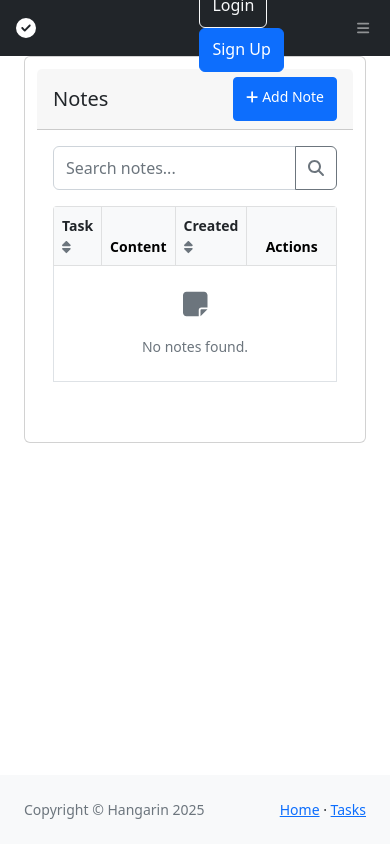
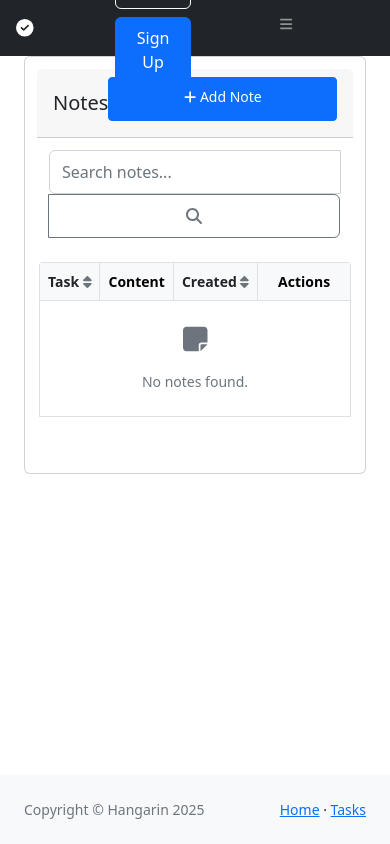
Before and after one commit to acesuus/Hangarin, a Django app: page /notes/ in a window 390 px wide. Run offline with Django 5.2, Linux system fonts and the light colour scheme; data that the repository does not hold is empty; some libraries are stand-ins or nearby versions.

Commit message:
added responsiveness

```diff
--- a/myproject/static/css/responsive.css
+++ b/myproject/static/css/responsive.css
@@ -1,68 +1,180 @@
+
+/* Base mobile styles */
+* {
+    box-sizing: border-box;
+    -webkit-tap-highlight-color: transparent;
+}
+
+html, body {
+    overflow-x: hidden;
+    width: 100%;
+    -webkit-text-size-adjust: 100%;
+}
 
 @media (max-width: 576px) {
+    /* Layout */
     .container-fluid {
         padding-left: 10px;
         padding-right: 10px;
     }
 
+    /* Navigation */
+    #layoutSidenav_content {
+        padding-left: 0 !important;
+        margin-left: 0 !important;
+    }
 
+    .sb-sidenav {
+        width: 100%;
+        max-width: 100%;
+        transform: translateX(-100%);
+        transition: transform .15s ease-in-out;
+    }
+
+    .sb-sidenav-toggled .sb-sidenav {
+        transform: translateX(0);
+    }
+
+    .navbar-brand {
+        font-size: 1.1rem;
+        padding: 0.5rem;
+    }
+
+    /* Cards */
     .card {
         margin-bottom: 1rem;
         padding: 0.75rem;
     }
 
+    .card-body {
+        padding: 0.75rem;
+    }
 
+    /* Tables */
     .table-responsive {
         font-size: 0.875rem;
+        margin: 0 -10px;
+        width: calc(100% + 20px);
     }
 
+    .table td, .table th {
+        padding: 0.5rem;
+    }
 
+    /* Forms */
     .form-control, .form-select {
         font-size: 16px; /* Prevents iOS zoom on focus */
+        height: 44px;
     }
-
 
     .btn {
         padding: 0.5rem 0.75rem;
         min-height: 44px;
+        width: 100%;
+        margin-bottom: 0.5rem;
     }
 
-    /* Improve mobile navigation */
-    .sb-sidenav {
+    /* Dropdowns */
+    .dropdown-menu {
+        font-size: 0.875rem;
+        max-height: 70vh;
+        overflow-y: auto;
+        position: fixed !important;
+        bottom: 0 !important;
+        left: 0 !important;
+        right: 0 !important;
         width: 100%;
-        max-width: 100%;
+        margin: 0;
+        border-radius: 1rem 1rem 0 0;
+        box-shadow: 0 -2px 10px rgba(0,0,0,0.1);
     }
 
-    /* Improve dropdown menus on mobile */
-    .dropdown-menu {
-        font-size: 0.875rem;
-        max-height: 80vh;
-        overflow-y: auto;
+    .dropdown-item {
+        padding: 0.75rem 1rem;
+    }
+
+    /* Typography */
+    h1, .h1 { font-size: 1.5rem !important; }
+    h2, .h2 { font-size: 1.3rem !important; }
+    h3, .h3 { font-size: 1.2rem !important; }
+    h4, .h4 { font-size: 1.1rem !important; }
+
+    /* Search form */
+    .d-md-inline-block.form-inline {
+        width: 100%;
+        margin: 0.5rem 0;
     }
 }
 
-@media (max-width: 768px) {
-    /* Adjust spacing for medium devices */
+/* Medium devices (576px - 768px) */
+@media (min-width: 576px) and (max-width: 768px) {
+    .container-fluid {
+        padding-left: 15px;
+        padding-right: 15px;
+    }
+
     .card-body {
         padding: 1rem;
     }
 
-    /* Make headings more compact */
     h1, .h1 { font-size: 1.75rem; }
     h2, .h2 { font-size: 1.5rem; }
     h3, .h3 { font-size: 1.25rem; }
 
-    /* Improve form layouts */
     .form-group {
         margin-bottom: 0.75rem;
     }
+
+    .btn {
+        min-height: 38px;
+    }
 }
 
-/* Tablet and larger devices */
+/* Navigation adjustments for mobile and tablet */
+@media (max-width: 768px) {
+    .sb-nav-fixed #layoutSidenav #layoutSidenav_nav {
+        width: 225px;
+        height: 100vh;
+        position: fixed;
+        left: -225px;
+        transition: left .15s ease-in-out;
+    }
+
+    .sb-sidenav-toggled #layoutSidenav #layoutSidenav_nav {
+        left: 0;
+    }
+
+    .nav-link {
+        padding: 0.75rem 1rem;
+    }
+
+    .table th {
+        white-space: nowrap;
+    }
+}
+
+/* Tablet devices */
 @media (min-width: 769px) and (max-width: 1024px) {
     .container-fluid {
         padding-left: 1.5rem;
         padding-right: 1.5rem;
+    }
+
+    #layoutSidenav_content {
+        margin-left: 225px;
+        transition: margin .15s ease-in-out;
+    }
+}
+
+/* Desktop and larger devices */
+@media (min-width: 1025px) {
+    #layoutSidenav_content {
+        margin-left: 225px;
+        transition: margin .15s ease-in-out;
+    }
+
+    .navbar-brand {
+        width: 225px;
     }
 }
 
@@ -70,29 +182,55 @@
 .table-responsive {
     margin-bottom: 1rem;
     border-radius: 0.25rem;
+    background-color: #fff;
 }
 
 .card {
     height: 100%;
+    transition: transform 0.2s ease-in-out;
 }
 
-/* Improve touch targets */
+/* Form Improvements */
+.form-group {
+    margin-bottom: 1rem;
+}
+
+input, select, textarea {
+    max-width: 100%;
+}
+
+/* Navigation and touch targets */
 .nav-link, .dropdown-item {
     padding: 0.75rem 1rem;
 }
 
-/* Fix spacing issues */
+/* Spacing utilities */
 .mt-4 {
     margin-top: 1.5rem !important;
 }
 
-/* Improve form accessibility */
-input, select, textarea {
-    max-width: 100%;
-}
-
-/* Improve image responsiveness */
+/* Image handling */
 img {
     max-width: 100%;
     height: auto;
 }
+
+/* Dark mode support */
+@media (prefers-color-scheme: dark) {
+    .table-responsive {
+        background-color: #343a40;
+    }
+}
+
+/* Print styles */
+@media print {
+    .sb-nav-fixed #layoutSidenav #layoutSidenav_nav,
+    .sb-nav-fixed .sb-topnav {
+        display: none;
+    }
+
+    #layoutSidenav_content {
+        margin: 0 !important;
+        padding: 0 !important;
+    }
+}
```
